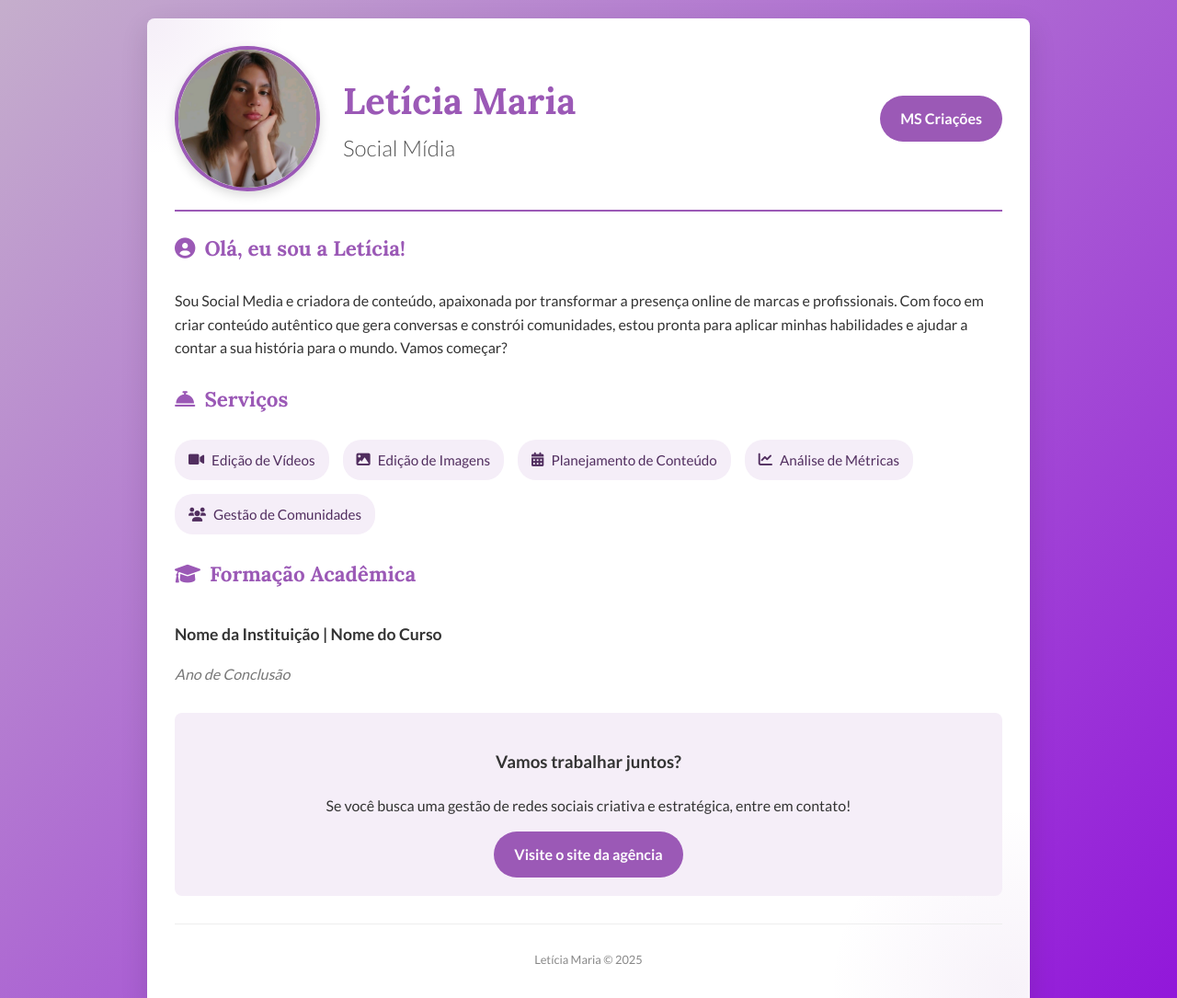
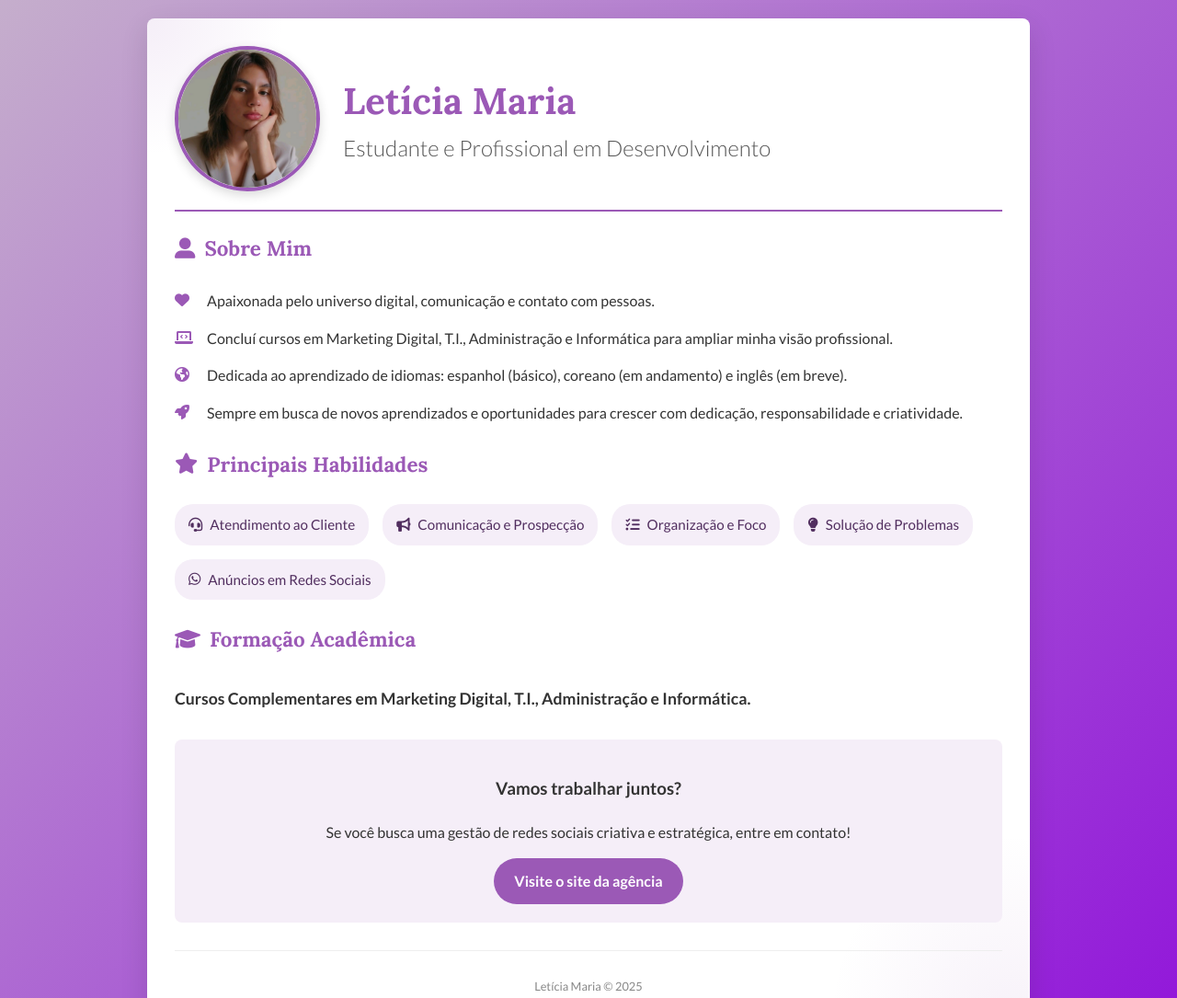
Before and after one commit to CleveOP/curriculo-Leticia, a plain HTML site: page index.html in a window 1280 px wide. Shown: the top 1085 px of the page at 92% size. Drawn offline with Linux system fonts and the light colour scheme.

Commit message:
atualização do currículo Leticia

```diff
--- a/index.html
+++ b/index.html
@@ -16,40 +16,42 @@
                 <img src="./img/leticia.png" alt="Foto de perfil de Letícia Maria" class="profile-picture">
                 <div class="header-info">
                     <h1>Letícia Maria</h1>
-                    <h2>Social Mídia</h2>
+                    <h2>Estudante e Profissional em Desenvolvimento</h2>
                 </div>
             </div>
             <div class="contact-info">
-                <a href="https://www.agenciamscriacoes.com/index.html" target="_blank" class="header-button">MS Criações</a>
+                <!-- Você pode adicionar seus contatos aqui, como e-mail ou LinkedIn -->
+                <!-- Exemplo: <p><i class="fas fa-envelope"></i> <a href="mailto:seuemail@exemplo.com">seuemail@exemplo.com</a></p> -->
             </div>
         </header>
 
         <main>
             <section class="about">
-                <h3><i class="fas fa-user-circle"></i> Olá, eu sou a Letícia!</h3>
-                <p>
-                    Sou Social Media e criadora de conteúdo, apaixonada por transformar a presença online de marcas e profissionais. Com foco em criar conteúdo autêntico que gera conversas e constrói comunidades, estou pronta para aplicar minhas habilidades e ajudar a contar a sua história para o mundo. Vamos começar?
-                </p>
+                <h3><i class="fas fa-user-alt"></i> Sobre Mim</h3>
+                <ul class="about-list">
+                    <li><i class="fas fa-heart"></i> Apaixonada pelo universo digital, comunicação e contato com pessoas.</li>
+                    <li><i class="fas fa-laptop-code"></i> Concluí cursos em Marketing Digital, T.I., Administração e Informática para ampliar minha visão profissional.</li>
+                    <li><i class="fas fa-globe-americas"></i> Dedicada ao aprendizado de idiomas: espanhol (básico), coreano (em andamento) e inglês (em breve).</li>
+                    <li><i class="fas fa-rocket"></i> Sempre em busca de novos aprendizados e oportunidades para crescer com dedicação, responsabilidade e criatividade.</li>
+                </ul>
             </section>
 
             <section class="skills">
-                <h3><i class="fas fa-concierge-bell"></i> Serviços</h3>
+                <h3><i class="fas fa-star"></i> Principais Habilidades</h3>
                 <ul class="skills-list">
-                    <li><i class="fas fa-video"></i> Edição de Vídeos</li>
-                    <li><i class="fas fa-image"></i> Edição de Imagens</li>
-                    <li><i class="fas fa-calendar-alt"></i> Planejamento de Conteúdo</li>
-                    <li><i class="fas fa-chart-line"></i> Análise de Métricas</li>
-                    <li><i class="fas fa-users"></i> Gestão de Comunidades</li>
+                    <li><i class="fas fa-headset"></i> Atendimento ao Cliente</li>
+                    <li><i class="fas fa-bullhorn"></i> Comunicação e Prospecção</li>
+                    <li><i class="fas fa-tasks"></i> Organização e Foco</li>
+                    <li><i class="fas fa-lightbulb"></i> Solução de Problemas</li>
+                    <li><i class="fab fa-whatsapp"></i> Anúncios em Redes Sociais</li>
                 </ul>
             </section>
 
             <section class="education">
                 <h3><i class="fas fa-graduation-cap"></i> Formação Acadêmica</h3>
                 <div class="course">
-                    <h4><strong>Nome da Instituição</strong> | Nome do Curso</h4>
-                    <p class="date"><em>Ano de Conclusão</em></p>
+                    <h4>Cursos Complementares em Marketing Digital, T.I., Administração e Informática.</h4>
                 </div>
-                 <!-- Adicione mais formações aqui -->
             </section>
         </main>
 
--- a/style.css
+++ b/style.css
@@ -325,3 +325,22 @@ main h3 i {
 .cta {
     animation-delay: 0.6s;
 }
+
+/* Estilos para a lista da seção "Sobre Mim" */
+.about-list {
+    list-style: none;
+    padding: 0;
+}
+
+.about-list li {
+    display: flex;
+    align-items: flex-start; /* Alinha o ícone com o topo do texto */
+    margin-bottom: 15px;
+}
+
+.about-list li i {
+    color: #9B59B6; /* Cor de destaque do tema */
+    margin-right: 15px;
+    margin-top: 4px; /* Ajuste vertical do ícone */
+    width: 20px; /* Garante alinhamento consistente */
+}
```
